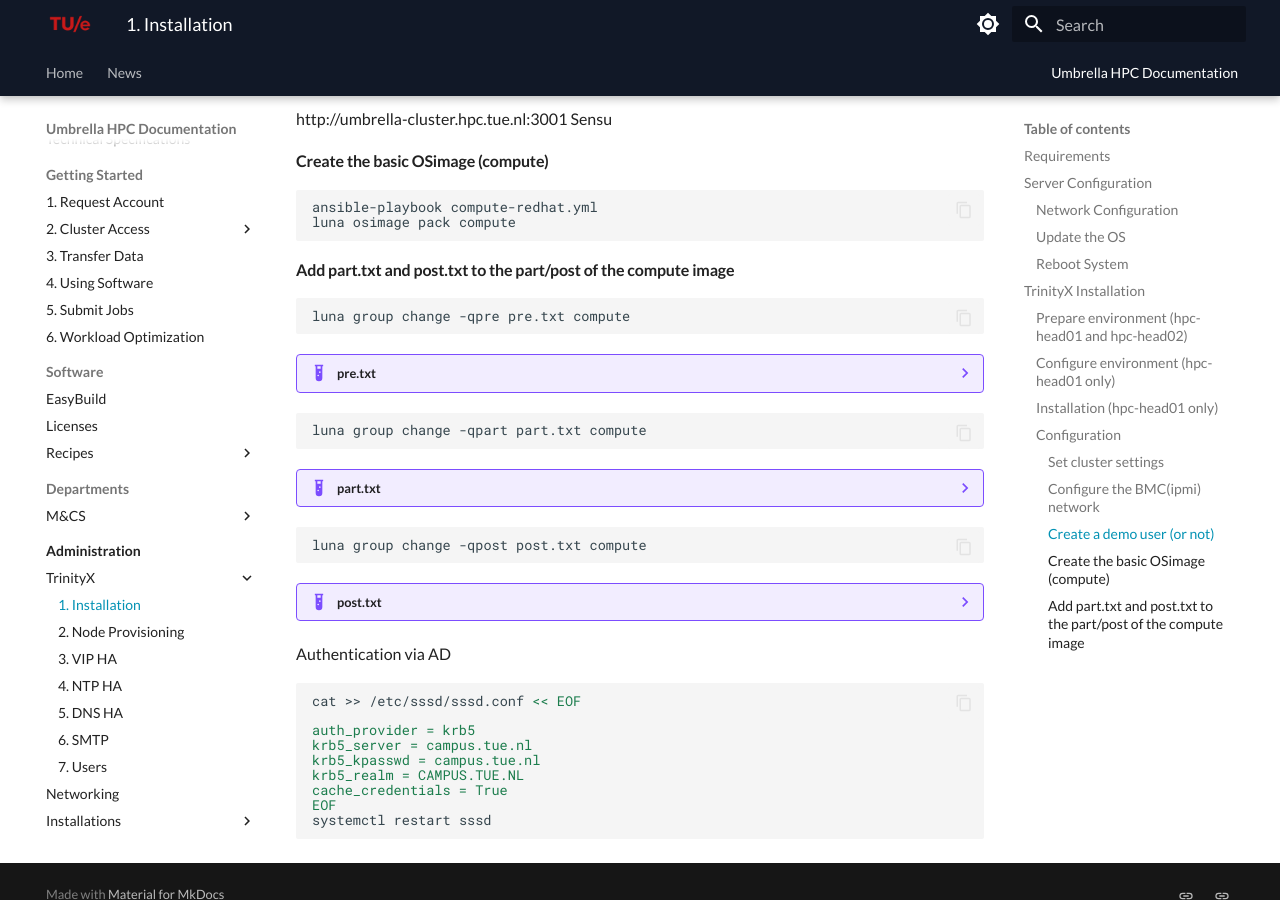
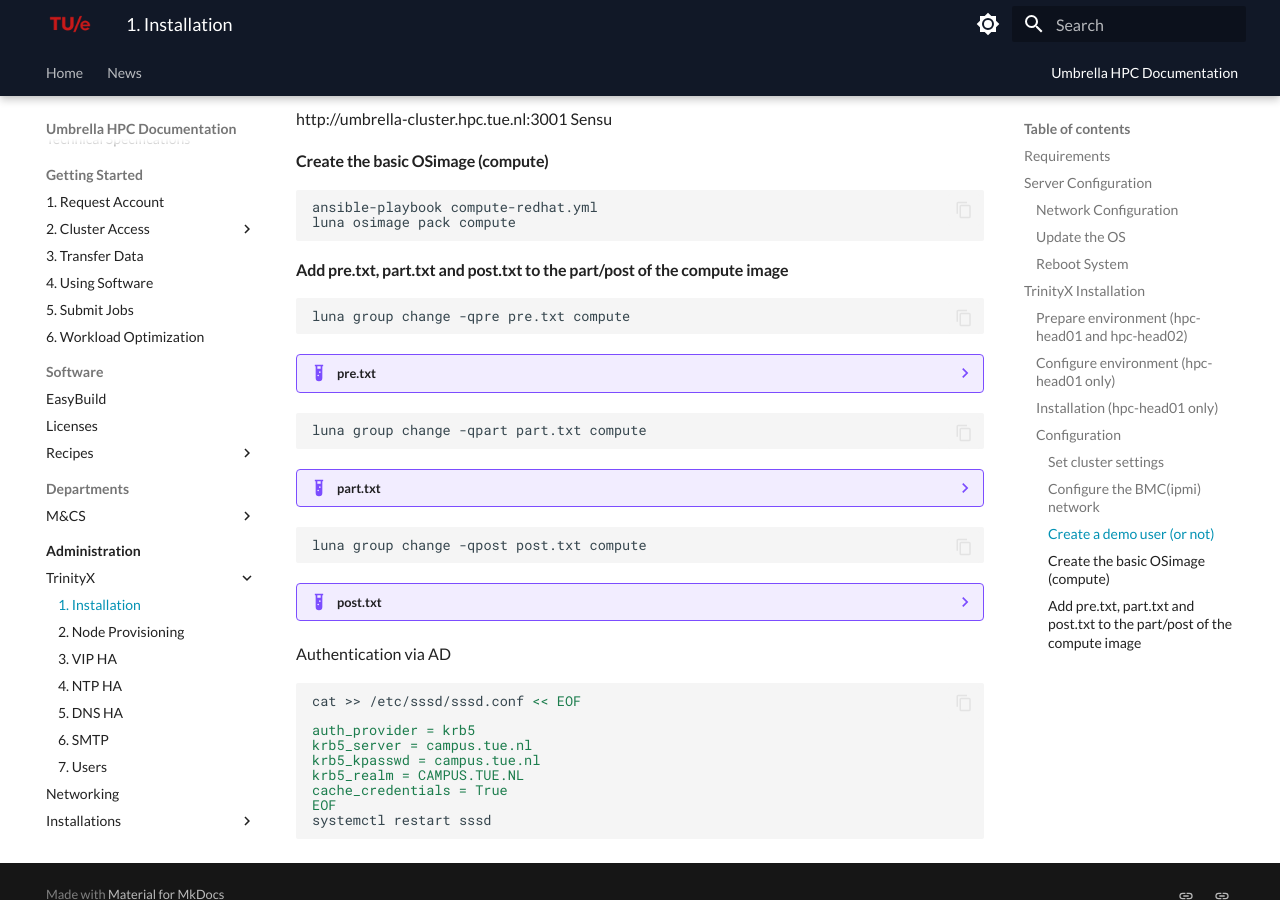
Before and after one commit to gferhpc/supercomputing.tue.nl, an MkDocs documentation site: the page built from pages/documentation/administration/trinityx/installation.md, in a window 1280 px wide and 900 px high, scrolled down 3604 px. Built offline with MkDocs 1.6.1 and Material for MkDocs 9.7.7, drawn with Linux system fonts in a browser that asks for light colours.

Commit message:
Update installation.md

````diff
--- a/pages/documentation/administration/trinityx/installation.md
+++ b/pages/documentation/administration/trinityx/installation.md
@@ -192,7 +192,7 @@
 luna osimage pack compute
 ```
 
-#### Add part.txt and post.txt to the part/post of the compute image
+#### Add pre.txt, part.txt and post.txt to the part/post of the compute image
 ```shell
 luna group change -qpre pre.txt compute
 ```
````
